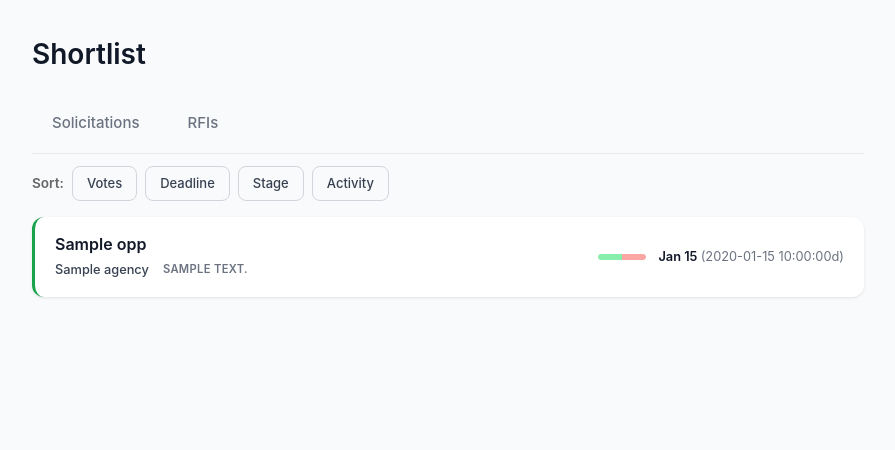
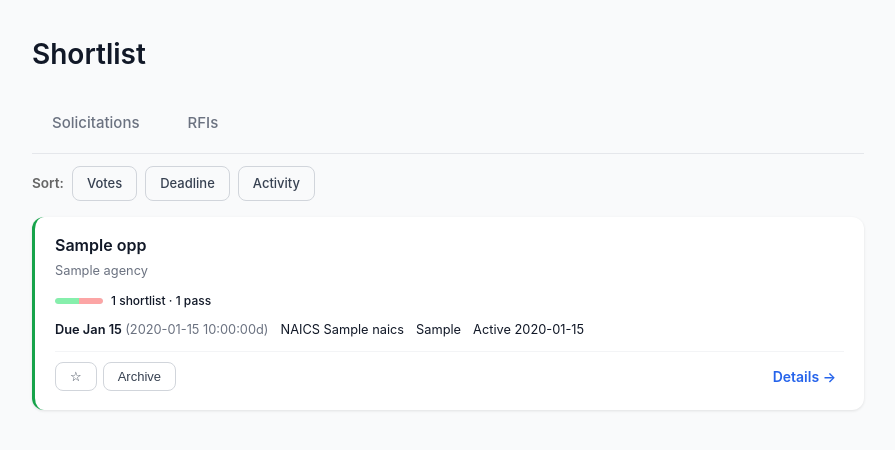
Before and after one commit to JoshLaven/bidlens, a FastAPI app: template src/bidlens/templates/shortlist.html in a window 1280 px wide. Shown: the part 71-521 px from the top of the page, without its empty margins (32-927 px from the left). Run offline with FastAPI, Linux system fonts and the light colour scheme; the template is opened without the code that fills it: most values are stand-ins (such as "Sample title", 1, 10 or a date in 2020).

Commit message:
Simplify Shortlist cards: remove workflow stages, flatten layout
- Remove all review stage UI (badges, workflow buttons, advanceStage JS)
- Signal bar + vote counts on own row under title/agency
- Layout: Title → Agency → Signal bar + counts → Deadline/NAICS/Activity → Actions
- Follow star shown inline with agency, not as large badge
- Drop stage sort option and review_stages from route context

Co-Authored-By: Claude Opus 4.6 <noreply@anthropic.com>

```diff
--- a/src/bidlens/routes/opportunities.py
+++ b/src/bidlens/routes/opportunities.py
@@ -229,15 +229,10 @@ async def shortlist(
     activity_map = get_last_activity(db, opp_ids)
     for opp in opps:
         opp.last_activity = activity_map.get(opp.id)
-        if not opp.review_stage:
-            opp.review_stage = "Team Review"
 
     # Sort
     if sort == "deadline":
         opps.sort(key=lambda o: o.response_deadline)
-    elif sort == "stage":
-        stage_order = {s: i for i, s in enumerate(REVIEW_STAGES)}
-        opps.sort(key=lambda o: stage_order.get(o.review_stage, 99))
     elif sort == "activity":
         opps.sort(key=lambda o: o.last_activity or datetime.min, reverse=True)
     else:  # "pursue" — default
@@ -251,7 +246,6 @@ async def shortlist(
         "active_page": "shortlist",
         "sidebar": get_sidebar(db, user),
         "sort": sort,
-        "review_stages": REVIEW_STAGES,
     })
 
 
--- a/src/bidlens/templates/shortlist.html
+++ b/src/bidlens/templates/shortlist.html
@@ -12,7 +12,6 @@
   <span style="font-weight:600; color:#666;">Sort:</span>
   <a href="/shortlist?tab={{ current_tab }}&sort=pursue" class="btn btn-sm {{ 'btn-primary' if sort == 'pursue' else 'btn-outline-secondary' }}">Votes</a>
   <a href="/shortlist?tab={{ current_tab }}&sort=deadline" class="btn btn-sm {{ 'btn-primary' if sort == 'deadline' else 'btn-outline-secondary' }}">Deadline</a>
-  <a href="/shortlist?tab={{ current_tab }}&sort=stage" class="btn btn-sm {{ 'btn-primary' if sort == 'stage' else 'btn-outline-secondary' }}">Stage</a>
   <a href="/shortlist?tab={{ current_tab }}&sort=activity" class="btn btn-sm {{ 'btn-primary' if sort == 'activity' else 'btn-outline-secondary' }}">Activity</a>
 </div>
 
@@ -20,68 +19,45 @@
     {% for opp in opportunities %}
         {% set total_votes = (opp.pursue_count or 0) + (opp.pass_count or 0) %}
         {% set pursue_pct = ((opp.pursue_count or 0) / total_votes * 100) if total_votes > 0 else 100 %}
-        <details class="sl-card">
-          <summary class="sl-summary">
-            <div class="sl-summary-main">
-              <div class="sl-title-row">
-                <a href="/opportunity/{{ opp.id }}" class="card-title" onclick="event.stopPropagation()">{{ opp.title }}</a>
-              </div>
-              <div class="sl-meta-row">
-                <span class="card-agency">{{ opp.agency }}</span>
-                <span class="stage-badge stage-badge--{{ opp.review_stage|lower|replace(' ', '-') }}">{{ opp.review_stage }}</span>
+        <div class="sl-card">
+          <a href="/opportunity/{{ opp.id }}" class="sl-title">{{ opp.title }}</a>
+          <div class="sl-agency">
+            {{ opp.agency }}
             {% if opp.watched %}
-                  <span class="status-pill status-pill--following">Following</span>
+              <span class="sl-follow-icon" title="Following">★</span>
             {% endif %}
           </div>
-            </div>
-            <div class="sl-summary-right">
+
+          <div class="sl-signal-row">
             {% if total_votes > 0 %}
             <div class="signal-pill" title="{{ opp.pursue_count or 0 }} shortlist · {{ opp.pass_count or 0 }} pass">
               <div class="signal-fill signal-fill--pursue" style="width:{{ pursue_pct }}%;"></div>
               <div class="signal-fill signal-fill--pass" style="width:{{ 100 - pursue_pct }}%;"></div>
             </div>
+            <span class="sl-vote-counts">{{ opp.pursue_count or 0 }} shortlist · {{ opp.pass_count or 0 }} pass</span>
             {% else %}
             <div class="signal-pill signal-pill--empty" title="No votes yet"></div>
-              {% endif %}
-              <span class="sl-deadline {{ 'due-urgent' if opp.days_until_due <= 7 else 'due-soon' if opp.days_until_due <= 14 else '' }}">
-                {{ opp.response_deadline.strftime('%b %d') }}
-                <span class="sl-days">({{ opp.days_until_due }}d)</span>
-              </span>
-            </div>
-          </summary>
-
-          <div class="sl-expanded">
-            <div class="sl-detail-row">
-              <span class="sl-vote-detail">{{ opp.pursue_count or 0 }} shortlist · {{ opp.pass_count or 0 }} pass</span>
-              {% if opp.set_aside %}
-                <span class="badge badge-setaside">{{ opp.set_aside }}</span>
-              {% endif %}
-              {% if opp.naics %}
-                <span style="color:#999; font-size:0.8rem;">NAICS: {{ opp.naics }}</span>
-              {% endif %}
-              {% if opp.last_activity %}
-                <span style="color:#999; font-size:0.8rem;">
-                  Activity {{ opp.last_activity.strftime('%b %d, %H:%M') }}
-                </span>
+            <span class="sl-vote-counts sl-vote-counts--empty">No votes</span>
             {% endif %}
           </div>
 
-            <div class="card-actions">
-              <div class="actions-left">
-                {% if opp.review_stage == 'Team Review' %}
-                  <button class="btn btn-sm btn-primary"
-                          onclick="advanceStage('{{ opp.id }}', 'Director Review')">Send to Director</button>
-                {% elif opp.review_stage == 'Director Review' %}
-                  <button class="btn btn-sm btn-success"
-                          onclick="advanceStage('{{ opp.id }}', 'Approved')">Approve</button>
-                  <button class="btn btn-sm btn-outline-secondary"
-                          onclick="advanceStage('{{ opp.id }}', 'Team Review')">Return to Team</button>
-                {% elif opp.review_stage == 'Approved' %}
-                  <span style="font-size:0.85rem; color:var(--success); font-weight:600;">✓ Approved</span>
+          <div class="sl-meta">
+            <span class="sl-deadline {{ 'due-urgent' if opp.days_until_due <= 7 else 'due-soon' if opp.days_until_due <= 14 else '' }}">
+              Due {{ opp.response_deadline.strftime('%b %d') }}
+              <span class="sl-days">({{ opp.days_until_due }}d)</span>
+            </span>
+            {% if opp.naics %}
+              <span class="sl-naics">NAICS {{ opp.naics }}</span>
+            {% endif %}
+            {% if opp.set_aside %}
+              <span class="sl-naics">{{ opp.set_aside }}</span>
+            {% endif %}
+            {% if opp.last_activity %}
+              <span class="sl-naics">Active {{ opp.last_activity.strftime('%b %d') }}</span>
             {% endif %}
           </div>
 
-              <div class="actions-right">
+          <div class="sl-actions">
             <form method="POST" action="/opportunity/{{ opp.id }}/watch" style="display:inline;">
               <button class="btn btn-sm {{ 'btn-success' if opp.watched else 'btn-outline-secondary' }}" type="submit" title="{{ 'Unfollow' if opp.watched else 'Follow' }}">
                 {% if opp.watched %}★{% else %}☆{% endif %}
@@ -92,8 +68,6 @@
             <a href="/opportunity/{{ opp.id }}" class="details-link">Details →</a>
           </div>
         </div>
-          </div>
-        </details>
     {% endfor %}
 {% else %}
     <div class="empty-state">
@@ -104,77 +78,54 @@
 {% endblock %}
 {% include "_archive_modal.html" %}
 {% block scripts %}
-<script>
-async function advanceStage(oppId, stage) {
-  const res = await fetch('/api/stage', {
-    method: 'POST',
-    headers: {'Content-Type':'application/json'},
-    body: JSON.stringify({ opp_id: Number(oppId), stage: stage })
-  });
-  if (!res.ok) {
-    const data = await res.json().catch(() => ({}));
-    alert(data.detail || 'Error');
-  }
-  window.location.reload();
-}
-</script>
-
 <style>
-/* Shortlist card as accordion */
 .sl-card {
   background: white;
   border-radius: var(--radius);
   box-shadow: var(--shadow);
   margin-bottom: 12px;
   border-left: 3px solid var(--success);
+  padding: 16px 20px;
   transition: box-shadow 0.2s;
 }
 .sl-card:hover {
   box-shadow: var(--shadow-lg);
 }
-.sl-card[open] {
-  box-shadow: var(--shadow-lg);
+
+.sl-title {
+  font-size: 1rem;
+  font-weight: 600;
+  color: var(--gray-900);
+  text-decoration: none;
+  display: block;
+  margin-bottom: 2px;
+}
+.sl-title:hover {
+  color: var(--primary);
 }
 
-.sl-summary {
-  list-style: none;
-  cursor: pointer;
-  padding: 16px 20px;
+.sl-agency {
+  font-size: 0.8rem;
+  color: var(--gray-500);
+  margin-bottom: 10px;
   display: flex;
   align-items: center;
-  gap: 16px;
-}
-.sl-summary::-webkit-details-marker { display: none; }
-
-.sl-summary-main {
-  flex: 1;
-  min-width: 0;
+  gap: 6px;
 }
 
-.sl-title-row {
-  margin-bottom: 4px;
-}
-.sl-title-row .card-title {
-  font-size: 1rem;
+.sl-follow-icon {
+  color: var(--success);
+  font-size: 0.75rem;
 }
 
-.sl-meta-row {
+/* Signal row — bar + counts on same line */
+.sl-signal-row {
   display: flex;
-  gap: 6px;
   align-items: center;
-  flex-wrap: wrap;
-  font-size: 0.8rem;
-  color: var(--gray-500);
+  gap: 8px;
+  margin-bottom: 10px;
 }
 
-.sl-summary-right {
-  display: flex;
-  align-items: center;
-  gap: 12px;
-  flex-shrink: 0;
-}
-
-/* Signal pill */
 .signal-pill {
   width: 48px;
   height: 6px;
@@ -182,19 +133,19 @@ async function advanceStage(oppId, stage) {
   display: flex;
   overflow: hidden;
   background: var(--gray-200);
+  flex-shrink: 0;
 }
 .signal-pill--empty {
   opacity: 0.4;
 }
 .signal-fill--pursue {
-  background: #86efac; /* subtle green */
+  background: #86efac;
   border-radius: 3px 0 0 3px;
 }
 .signal-fill--pass {
-  background: #fca5a5; /* subtle red */
+  background: #fca5a5;
   border-radius: 0 3px 3px 0;
 }
-/* When 100% one color, round both sides */
 .signal-fill--pursue:only-child,
 .signal-fill--pursue[style*="width:100"] {
   border-radius: 3px;
@@ -204,57 +155,46 @@ async function advanceStage(oppId, stage) {
   border-radius: 3px;
 }
 
+.sl-vote-counts {
+  font-size: 0.75rem;
+  color: var(--gray-600);
+  font-weight: 500;
+}
+.sl-vote-counts--empty {
+  color: var(--gray-400);
+}
+
+/* Meta row — deadline, NAICS, activity */
+.sl-meta {
+  display: flex;
+  gap: 12px;
+  align-items: center;
+  flex-wrap: wrap;
+  font-size: 0.8rem;
+  margin-bottom: 10px;
+}
+
 .sl-deadline {
-  font-size: 0.8rem;
   font-weight: 600;
-  white-space: nowrap;
 }
 .sl-days {
   color: var(--gray-500);
   font-weight: 400;
 }
+.sl-naics {
+  color: var(--gray-400);
+}
 
-/* Expanded section */
-.sl-expanded {
-  padding: 0 20px 16px;
+/* Actions row */
+.sl-actions {
+  display: flex;
+  gap: 6px;
+  align-items: center;
+  padding-top: 8px;
   border-top: 1px solid var(--gray-100);
 }
-
-.sl-detail-row {
-  display: flex;
-  gap: 12px;
-  align-items: center;
-  flex-wrap: wrap;
-  padding: 12px 0 0;
-  font-size: 0.85rem;
-}
-
-.sl-vote-detail {
-  font-weight: 600;
-  color: var(--gray-700);
-}
-
-/* Stage badges */
-.stage-badge {
-  display: inline-block;
-  padding: 2px 8px;
-  border-radius: 999px;
-  font-size: 0.7rem;
-  font-weight: 600;
-  text-transform: uppercase;
-  letter-spacing: 0.03em;
-}
-.stage-badge--team-review {
-  background: #dbeafe;
-  color: #1e40af;
-}
-.stage-badge--director-review {
-  background: #fef3c7;
-  color: #92400e;
-}
-.stage-badge--approved {
-  background: #d1fae5;
-  color: #065f46;
+.sl-actions .details-link {
+  margin-left: auto;
 }
 </style>
 {% endblock %}
```
Lines whose indentation alone changed are shown as unchanged.
